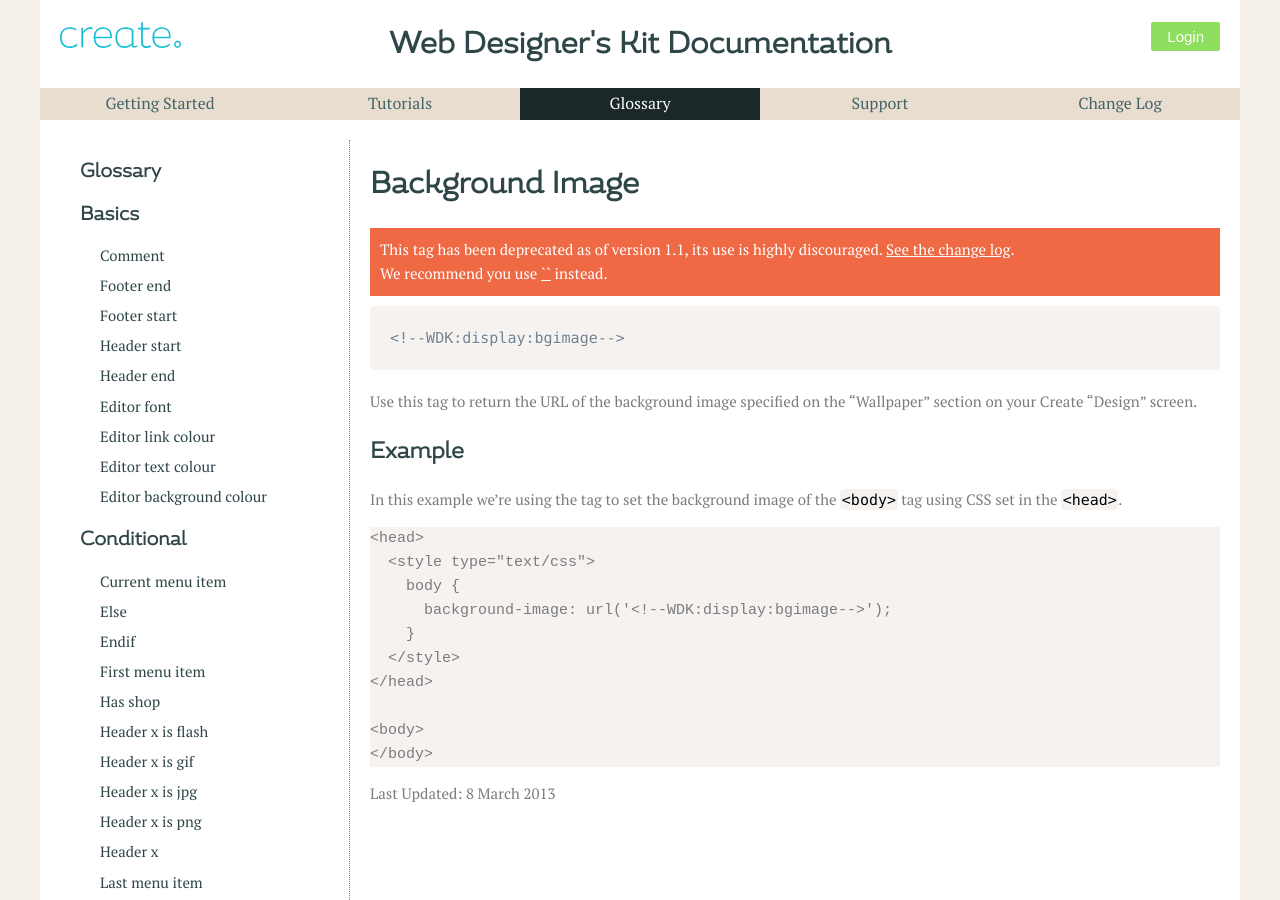
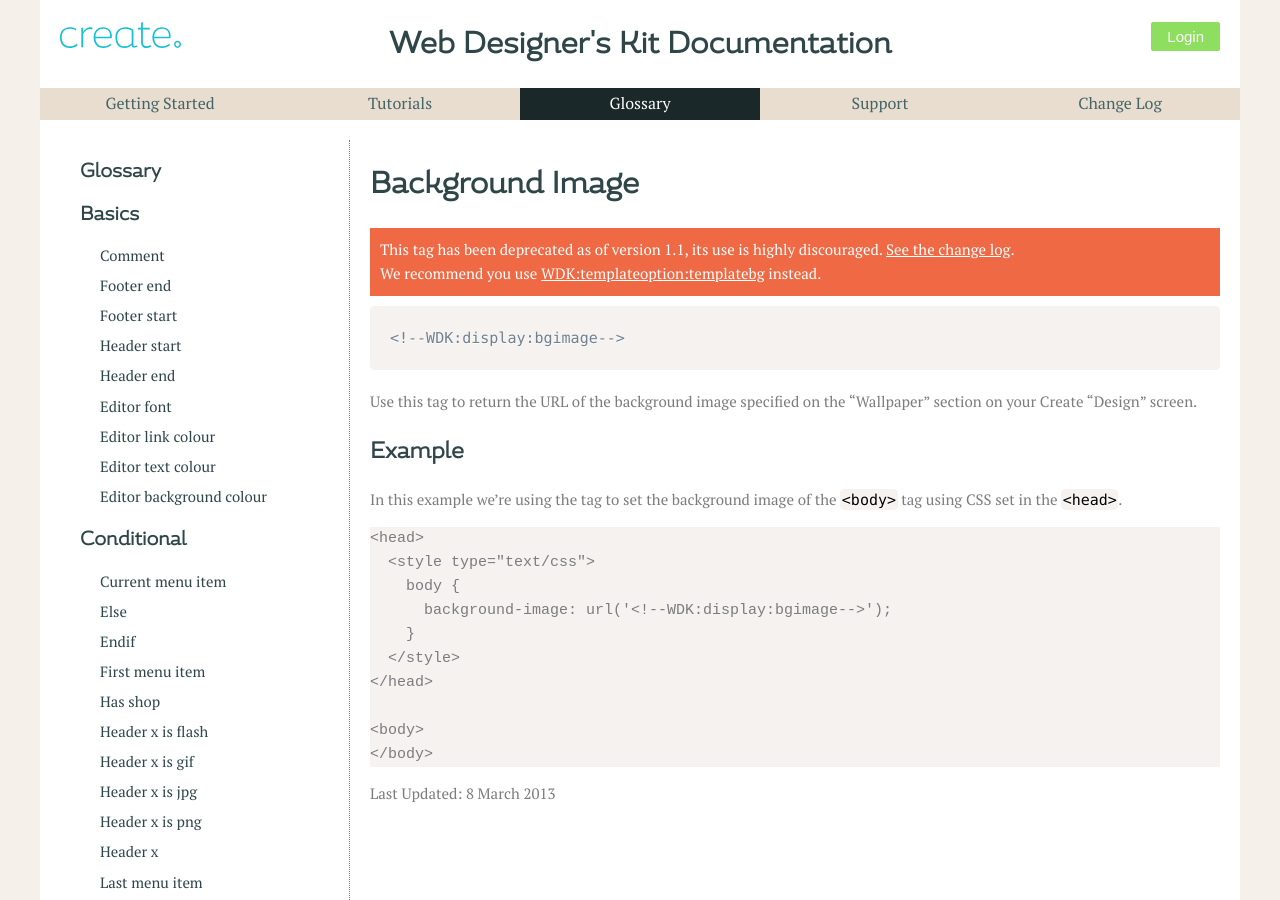
Before and after one commit to createdotnet/wdk, a Jekyll site: the page built from _glossary/customisation/background-image.md, in a window 1280 px wide and 900 px high. Built offline with Jekyll 4.4.1, drawn with Linux system fonts in a browser that asks for light colours.

Commit message:
fix things

```diff
--- a/_glossary/customisation/background-image.md
+++ b/_glossary/customisation/background-image.md
@@ -6,7 +6,7 @@ nav-position: 6
 parent: customisation
 tag: <!--WDK:display:bgimage-->
 deprecated: 1.1
-useInstead: <!--WDK:templateoption:templatebg-->
+useInstead: WDK:templateoption:templatebg
 useInsteadLink: glossary/customisation/wallpaper.html
 ---
 
--- a/_glossary/customisation/wallpaper.md
+++ b/_glossary/customisation/wallpaper.md
@@ -15,7 +15,7 @@ Use this tag will return the CSS required to display the wallpaper, select by th
 <head>
   <style type="text/css">
     body {
-      <!--WDK:display:bgimage-->
+      <!--WDK:templateoption:templatebg-->
     }
   </style>
 </head>
@@ -27,7 +27,7 @@ Use this tag will return the CSS required to display the wallpaper, select by th
 <head>
   <style type="text/css">
     body {
-    	background-image: url('https://create-cdn.net/siteimages/_templates/bg/full-beech.jpg');
+      background-image: url('https://create-cdn.net/siteimages/_templates/bg/full-beech.jpg');
     }
   </style>
 </head>
--- a/_layouts/side-nav.html
+++ b/_layouts/side-nav.html
@@ -12,7 +12,7 @@
 			<div class="deprecated">
 				This tag has been deprecated as of version {{ page.deprecated }}, its use is highly discouraged. <a href="{{ site.baseurl }}/changelog.html#version-{{ page.deprecated | remove:'.' }}">See the change log</a>.
 				{% if page.useInstead != nil %}
-					<br />We recommend you use <a href="{{ site.baseurl }}/{{ page.useInsteadLink }}">`{{ page.useInstead }}`</a> instead.
+					<br />We recommend you use <a href="{{ site.baseurl }}/{{ page.useInsteadLink }}">{{ page.useInstead | escape }}</a> instead.
 				{% endif %}
 			</div>
 		{% endif %}
```
